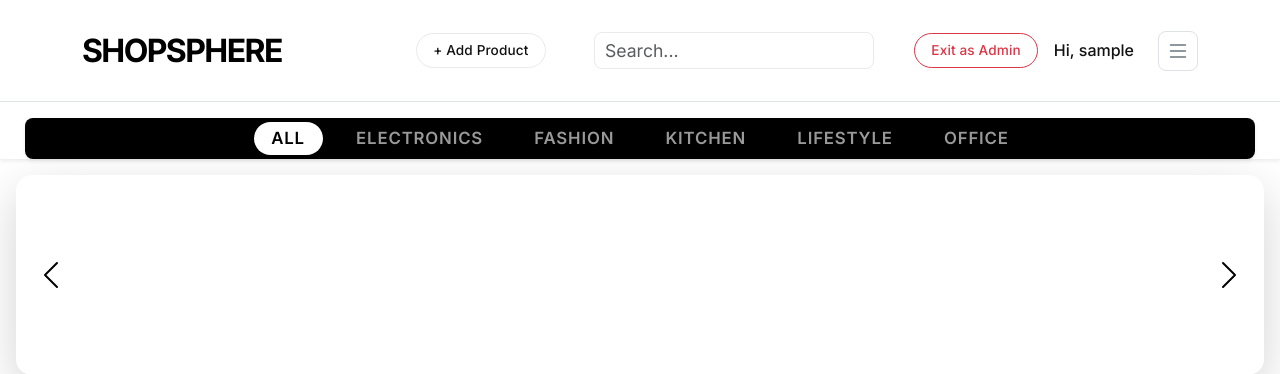
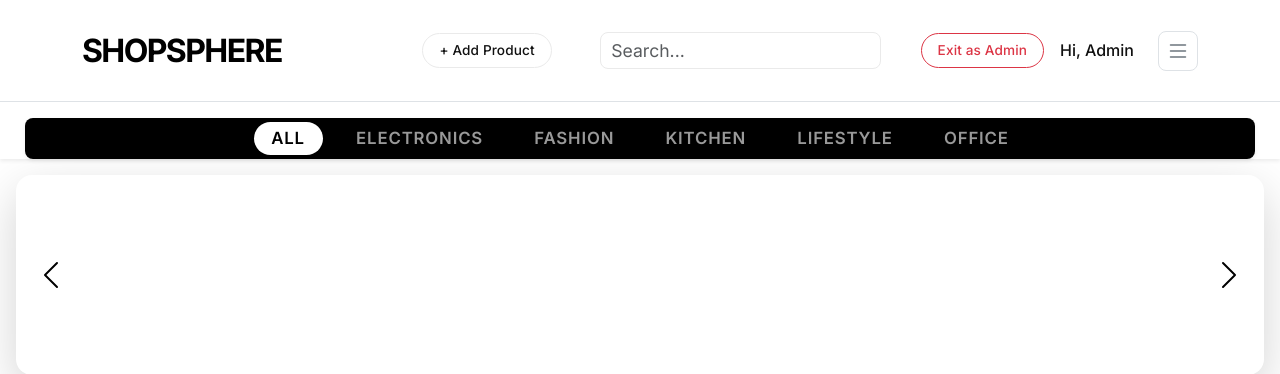
Before and after one commit to smPrajwal/Cloud-Project-AI-Product-Catalog-SHOPSPHERE, a Flask app: page / in a window 1280 px wide. Shown: the top 374 px of the page. Run offline with Flask 3, Linux system fonts and the light colour scheme; the visitor is signed in with stand-in values (Sample User, id 1); data comes from the database, SQL or seed files in the repository; data that the repository does not hold is empty.

```diff
--- a/templates/components/navbar_secondary.html
+++ b/templates/components/navbar_secondary.html
@@ -9,7 +9,7 @@
 
             {% if session.get('is_admin') %}
             <a href="/logout" class="btn btn-sm btn-outline-danger me-3">Exit as Admin</a>
-            <span class="me-3 fs-6 fw-medium">Hi, {{ session.get('username') }}</span>
+            <span class="me-3 fs-6 fw-medium">Hi, Admin</span>
             <div class="dropdown">
                 <button
                     class="btn btn-sm btn-outline-secondary ms-2 border rounded-3 d-flex align-items-center justify-content-center"
--- a/templates/index.html
+++ b/templates/index.html
@@ -44,7 +44,7 @@
 
                         {% if session.get('is_admin') %}
                         <a href="/logout" class="btn btn-sm btn-outline-danger me-3">Exit as Admin</a>
-                        <span class="me-3 fs-6 fw-medium">Hi, {{ session.get('username') }}</span>
+                        <span class="me-3 fs-6 fw-medium">Hi, Admin</span>
                         <!-- Admin Menu -->
                         <div class="dropdown">
                             <button
```
Also changed, not shown: 4 other files.
